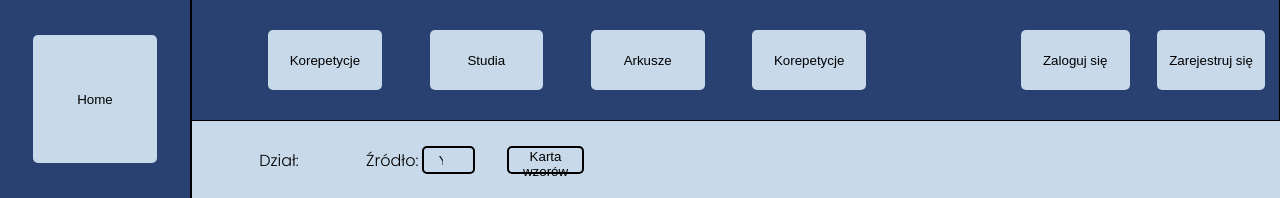
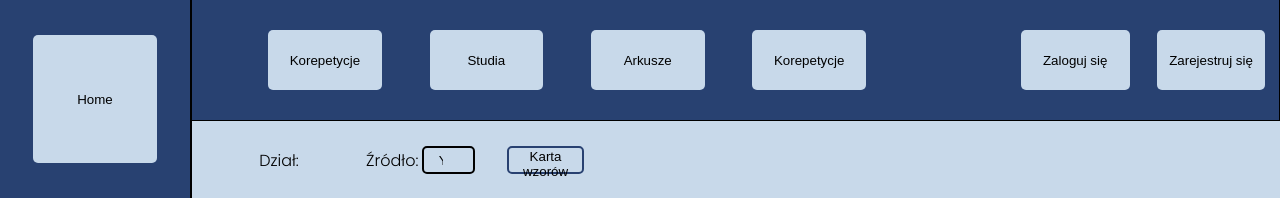
Before and after one commit to derffus/zwolnieni-z-teorii, a React (Create React App) app: page / in a window 1280 px wide. In both pictures the pointer is over the button "Karta wzorów". Shown: the top 198 px of the page. Built offline with nearby package versions, Linux system fonts and the light colour scheme.

Commit message:
added transitions

```diff
--- a/src/App.css
+++ b/src/App.css
@@ -7,6 +7,7 @@
 }
 
 .website {
+  transition: all 0.4s;
   font-family: "Lato", sans-serif;
   font-family: "M PLUS 1p", sans-serif;
   font-family: "Poppins", sans-serif;
@@ -166,6 +167,10 @@
   margin-left: 3%;
   height: 35%;
   width: 7%;
+  transition: all 0.5s;
+}
+#content-picker button:hover{
+  border-color: var(--background);
 }
 #dzial-select {
   margin-left: 3%;
@@ -185,6 +190,10 @@
   padding: 0 30px 0 15px;
   width:fit-content;
   margin-left: 10px;
+  transition: all 0.5s;
+}
+#dzial-select select:hover{
+  border-color: var(--background);
 }
 #dzial-select select:focus {
   outline: none;
@@ -207,6 +216,10 @@
   appearance: none;
   padding: 0 30px 0 15px;
   width: 70%;
+  transition: all 0.5s;
+}
+#zrodlo-select select:hover{
+  border-color: var(--background);
 }
 #zrodlo-select select:focus {
   outline: none;
```
